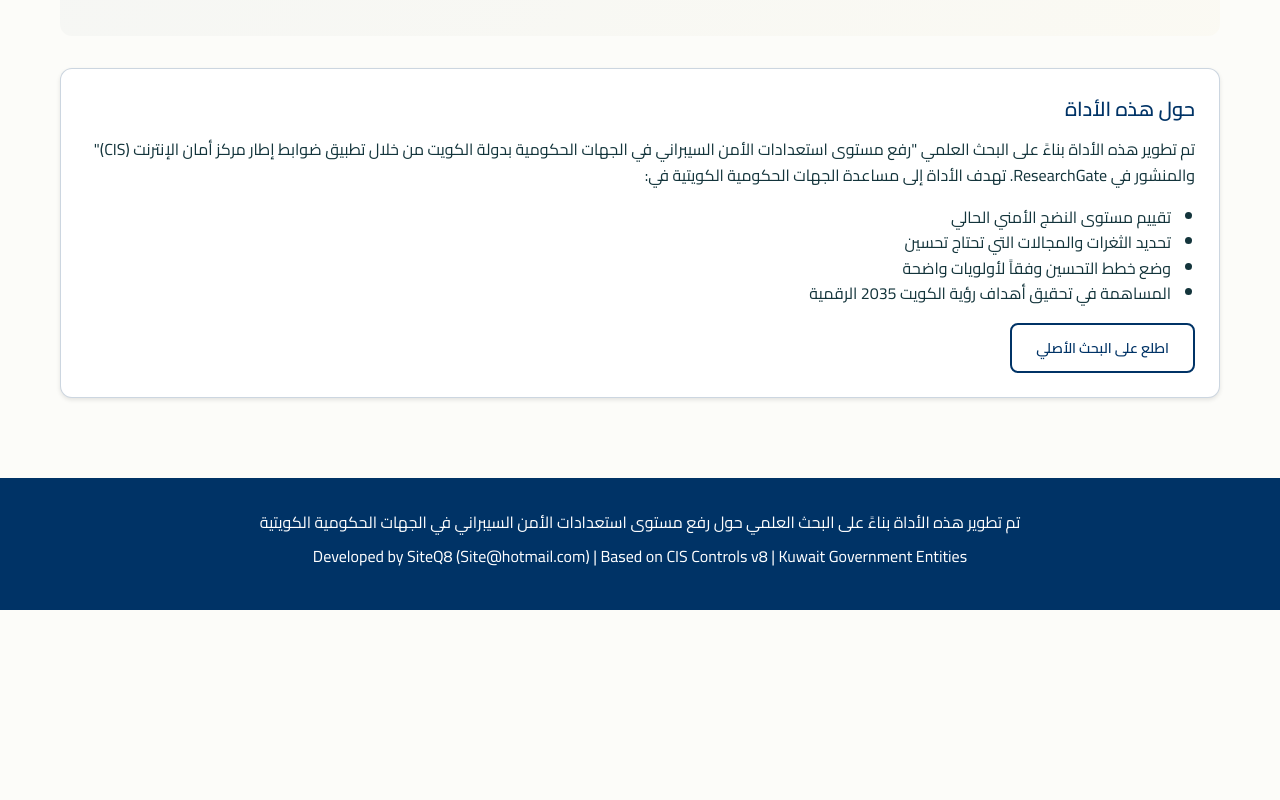
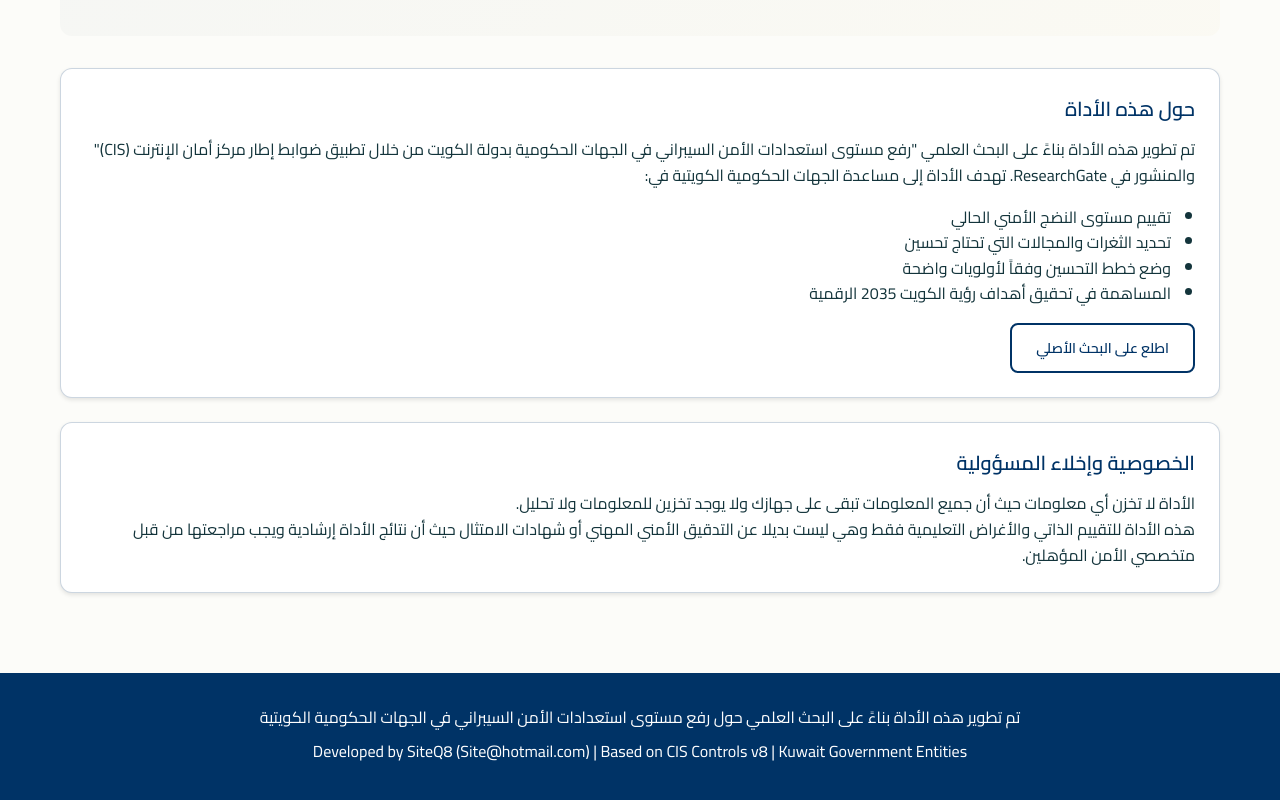
Before and after one commit to SiteQ8/CIS-Kuwait-Assessment, a plain HTML site: page docs/index.html in a window 1280 px wide. Shown: the part 626-1426 px from the top of the page. Before the commit the page ends 1236 px from the top, so only its background shows below. Drawn offline with nearby package versions, Linux system fonts and the light colour scheme.

Commit message:
Update index.html

```diff
--- a/docs/index.html
+++ b/docs/index.html
@@ -802,6 +802,15 @@
                         <a href="https://www.researchgate.net/publication/384449388" target="_blank" class="btn btn-outline">اطلع على البحث الأصلي</a>
                     </div>
                 </div>
+                <div class="card mt-24">
+                    <h3 class="card-title" id="aboutTitle">الخصوصية وإخلاء المسؤولية</h3>
+                    <p id="aboutText">الأداة لا تخزن أي معلومات حيث أن جميع المعلومات تبقى على جهازك ولا يوجد تخزين للمعلومات ولا تحليل. </p>
+
+
+ <p id="aboutText">هذه الأداة للتقييم الذاتي والأغراض التعليمية فقط وهي ليست بديلا عن التدقيق الأمني المهني أو شهادات الامتثال حيث أن نتائج الأداة إرشادية ويجب مراجعتها من قبل متخصصي الأمن المؤهلين.
+</p>
+ </div>
+
             </section>
 
             <!-- Entity Information Section -->
```
